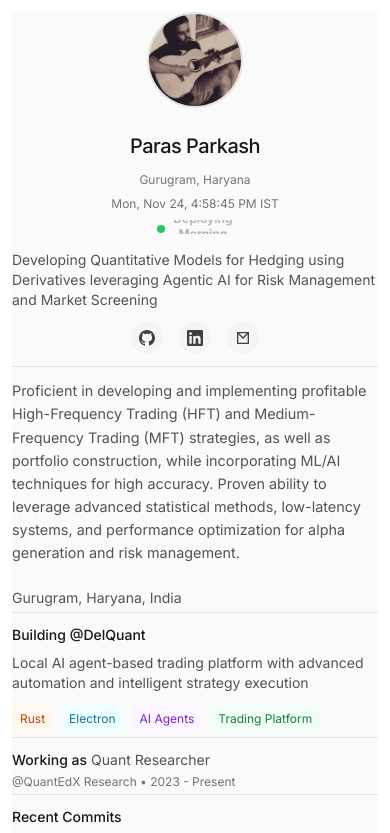
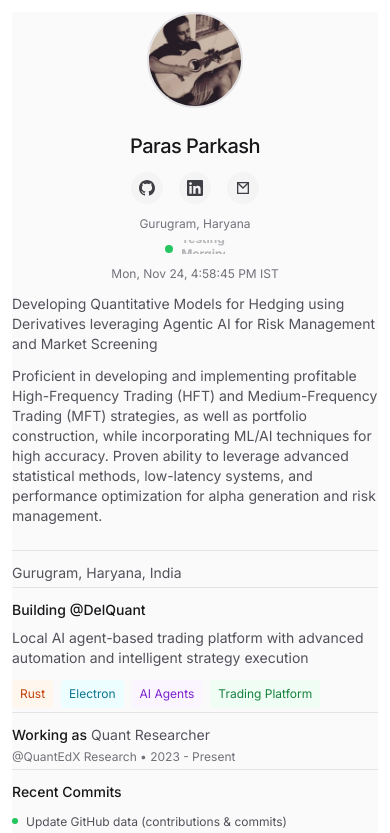
Before and after one commit to parasxparkash/parasxparkash.github.io, a Next.js app: page / in a window 390 px wide. Shown: the top 833 px of the page. Built offline with nearby package versions, Linux system fonts and the light colour scheme.

Commit message:
Update page.tsx

```diff
--- a/src/app/page.tsx
+++ b/src/app/page.tsx
@@ -96,40 +96,51 @@ export default function Home() {
             />
           </div>
 
-          {/* Single Column Layout: Name, Location, Time, Status, Description, and Social Icons (below image) */}
+          {/* Single Column Layout: Image → Name → Social Icons → Location + Animation → Time → Headline → Description */}
           <div className="lg:hidden text-center mb-4">
+            {/* Name */}
             <h1 className="text-xl font-medium tracking-tight mb-3">Paras Parkash</h1>
 
-            <div className="flex flex-col items-center gap-2 mb-3">
+            {/* Social Icons */}
+            <div className="mb-3">
+              <SocialLinks variant="mobile" />
+            </div>
+
+            {/* Location + Building/Testing/Merging Animation */}
+            <div className="flex flex-col items-center gap-2 mb-2">
               <p className="text-xs text-zinc-500 dark:text-zinc-400">
                 Gurugram, Haryana
-              </p>
-              <p className="text-xs text-zinc-500 dark:text-zinc-400 font-normal">
-                {istTime}
               </p>
               <div className="flex items-center gap-2">
                 <div className="w-2 h-2 bg-green-500 rounded-full animate-blink"></div>
                 <p className="text-xs text-zinc-500 dark:text-zinc-400 font-bold">
-                  <RotatingText items={['Open to Opportunities', 'deploying', 'merging', 'building', 'testing']} />
+                  <RotatingText items={['building', 'testing', 'merging']} />
                 </p>
               </div>
             </div>
 
-            {/* Mobile Description */}
-            <p className="text-sm text-zinc-600 dark:text-zinc-400 max-w-xl mx-auto mb-4 text-justify">
+            {/* Time */}
+            <p className="text-xs text-zinc-500 dark:text-zinc-400 font-normal mb-3">
+              {istTime}
+            </p>
+
+            {/* Headline Text (removed "About Me" heading) */}
+            <p className="text-sm text-zinc-600 dark:text-zinc-400 max-w-xl mx-auto mb-3 text-justify">
               Developing Quantitative Models for Hedging using Derivatives leveraging Agentic AI for Risk Management and Market Screening
             </p>
 
-            {/* Mobile Social Icons */}
-            <SocialLinks variant="mobile" />
+            {/* Description Text */}
+            <p className="text-sm text-zinc-600 dark:text-zinc-400 max-w-xl mx-auto mb-4 text-justify">
+              Proficient in developing and implementing profitable High-Frequency Trading (HFT) and Medium-Frequency Trading (MFT) strategies, as well as portfolio construction, while incorporating ML/AI techniques for high accuracy. Proven ability to leverage advanced statistical methods, low-latency systems, and performance optimization for alpha generation and risk management.
+            </p>
           </div>
 
           {/* Separator for single column layout */}
           <div className="lg:hidden border-b border-zinc-200 dark:border-zinc-700 mb-4"></div>
 
-          {/* About Me Section */}
+          {/* About Me Section - Desktop only */}
           <h3 className="text-lg font-semibold mb-2 text-zinc-900 dark:text-zinc-100 hidden lg:block">About Me</h3>
-          <p className="text-sm text-zinc-600 dark:text-zinc-400 mb-2 text-justify">
+          <p className="text-sm text-zinc-600 dark:text-zinc-400 mb-2 text-justify hidden lg:block">
             Proficient in developing and implementing profitable High-Frequency Trading (HFT) and Medium-Frequency Trading (MFT) strategies, as well as portfolio construction, while incorporating ML/AI techniques for high accuracy. Proven ability to leverage advanced statistical methods, low-latency systems, and performance optimization for alpha generation and risk management.
           </p>
 
@@ -334,8 +345,10 @@ export default function Home() {
           </div>
         </div>
 
-        {/* Right Sidebar */}
-        <RecentPostsSidebar topPosts={topPosts} />
+        {/* Right Sidebar - Hidden on tablet (md), visible on desktop (lg+) */}
+        <div className="hidden xl:block">
+          <RecentPostsSidebar topPosts={topPosts} />
+        </div>
       </div>
     </main>
   )
```
